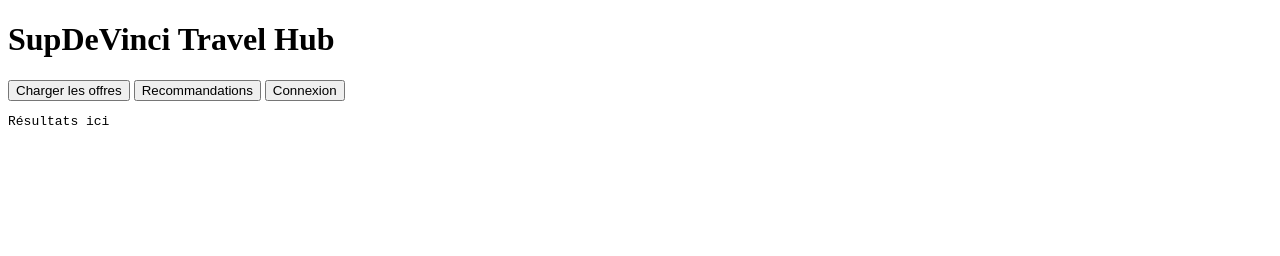
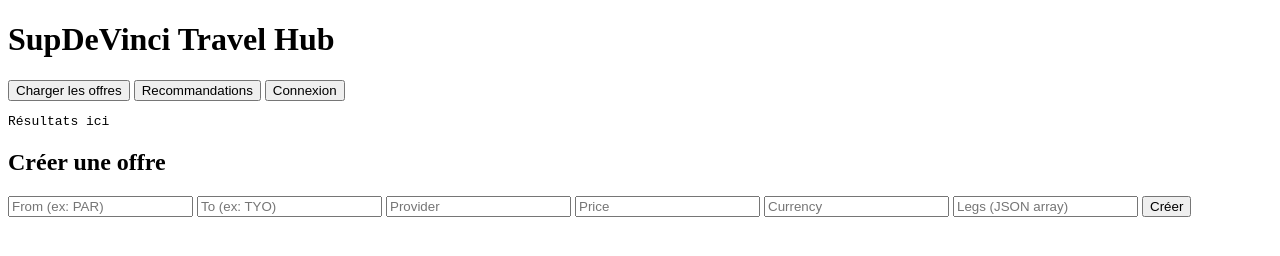
Before and after one commit to lchaufournais/mongoDbProject, a website built with Vite: page frontend/index.html in a window 1280 px wide. Built offline with nearby package versions, Linux system fonts and the light colour scheme.

Commit message:
Update index.html

```diff
--- a/frontend/index.html
+++ b/frontend/index.html
@@ -13,6 +13,17 @@
     <button onclick="login()">Connexion</button>
   </div>
   <pre id="output">Résultats ici</pre>
+  <h2>Créer une offre</h2>
+  <form id="offerForm">
+    <input name="from" placeholder="From (ex: PAR)" required>
+    <input name="to" placeholder="To (ex: TYO)" required>
+    <input name="provider" placeholder="Provider" required>
+    <input name="price" type="number" placeholder="Price" required>
+    <input name="currency" placeholder="Currency" required>
+    <input name="legs" placeholder="Legs (JSON array)" required>
+    <button type="submit">Créer</button>
+  </form>
+  <pre id="offerResult"></pre>
   <script type="module" src="/src/main.js"></script>
 </body>
 </html>
```
